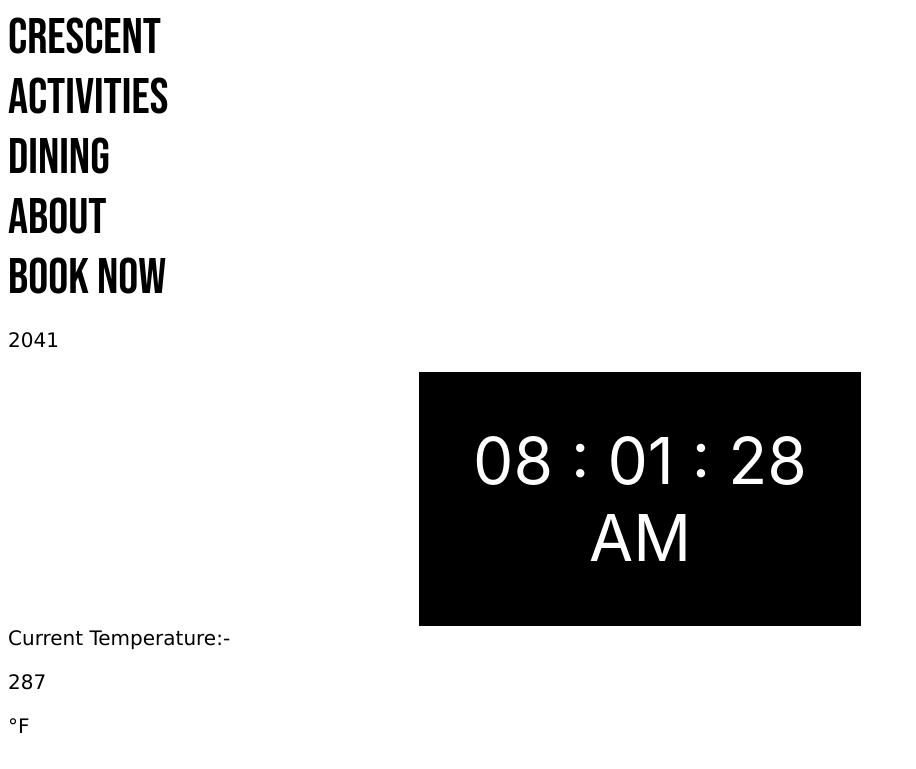
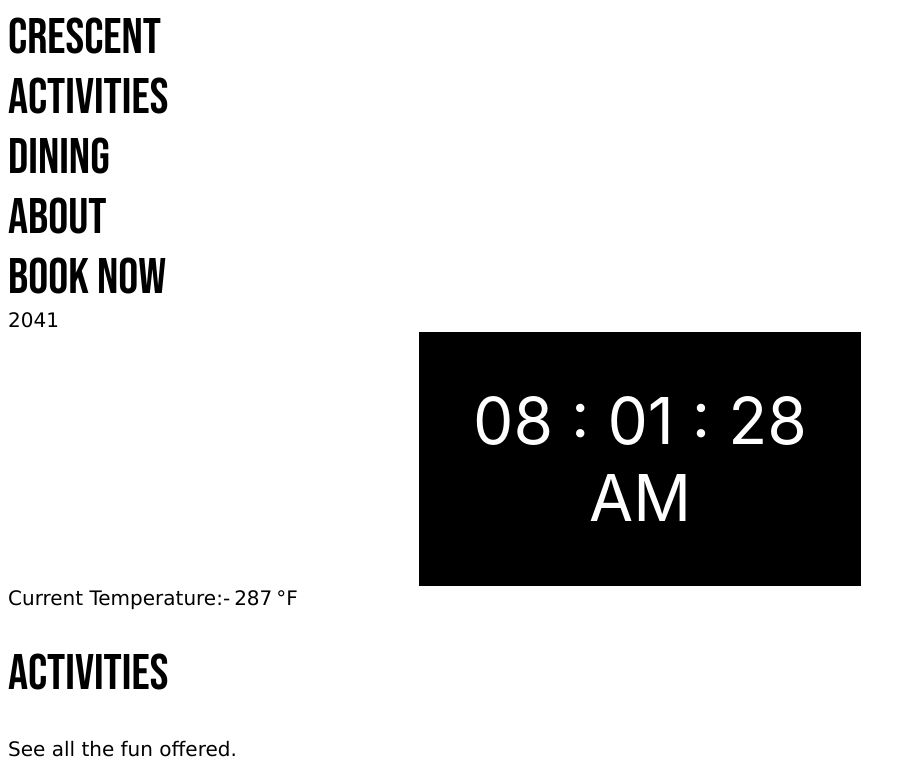
Before and after one commit to chostudio/Crescent, a plain HTML site: page index.html in a window 1280 px wide. Shown: the top 769 px of the page, without its empty margins (0-916 px from the left). Drawn offline with Linux system fonts and the light colour scheme.

Commit message:
updated span

```diff
--- a/index.html
+++ b/index.html
@@ -21,16 +21,16 @@
 
     </ul>
 
-    <p id="year"></p>
+    <span id="year"></span>
     <script>
         document.getElementById("year").innerHTML = new Date().getFullYear() + 20;
     </script>
     <div id="digital-clock"> </div>
     <script src="script.js"> </script>
 
-    <p class="inline">Current Temperature:-</p>
-    <p id="demo"></p>
-    <p class="inline">°F</p>
+    <span class="inline">Current Temperature:-</span>
+    <span id="demo"></span>
+    <span class="inline">°F</span>
     <script>
         let x = Math.floor((Math.random() * 200) + 100);
         document.getElementById("demo").innerHTML = x;
--- a/style.css
+++ b/style.css
@@ -11,6 +11,13 @@ header {
 }
 
 p {
+font-size: 20px;
+font-family: Verdana, Geneva, Tahoma, sans-serif;
+white-space: nowrap;
+}
+
+span {
+white-space: nowrap;
 font-size: 20px;
 font-family: Verdana, Geneva, Tahoma, sans-serif;
 }
```
